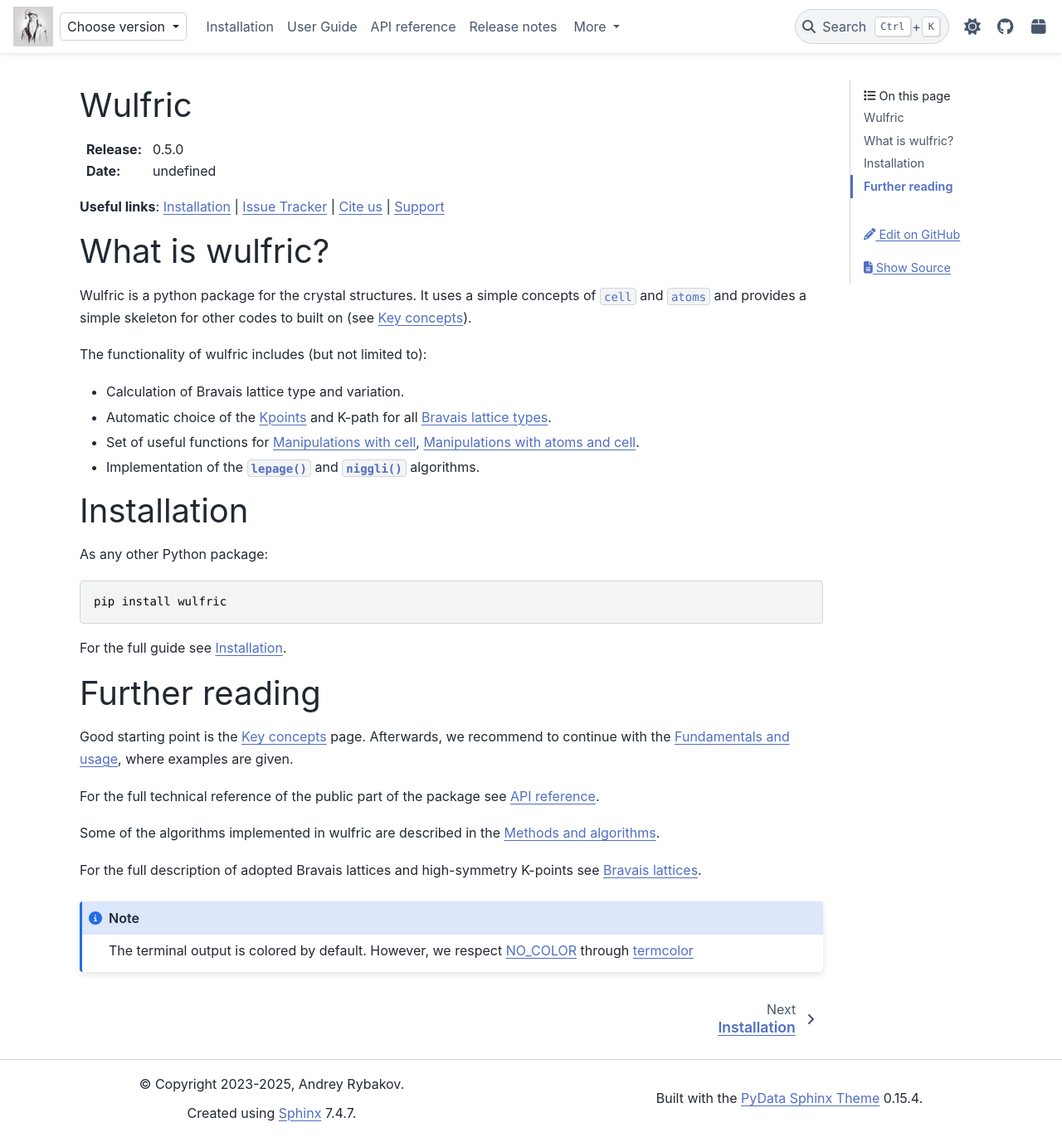
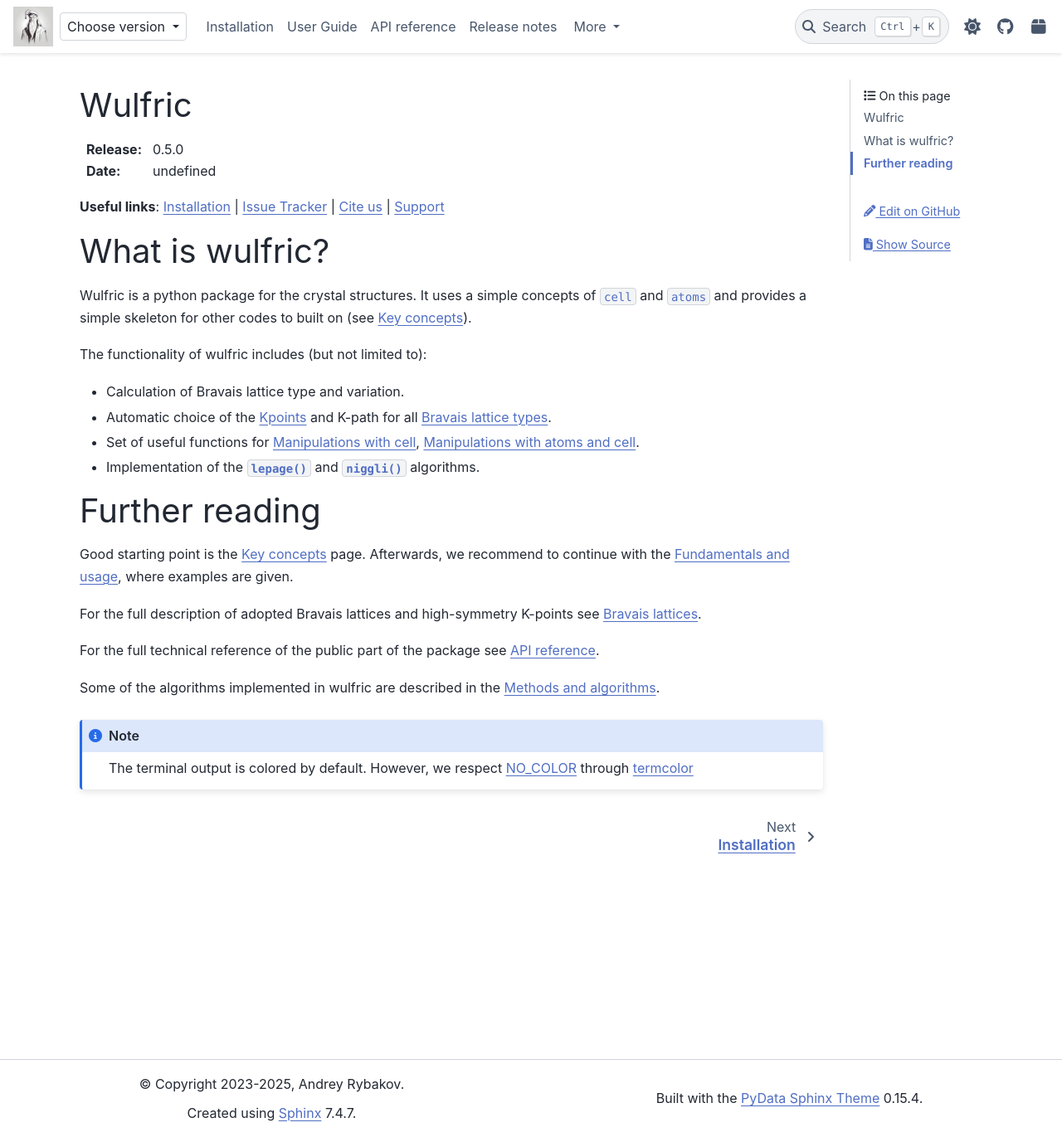
Before and after one commit to adrybakov/wulfric, a Sphinx documentation site: the page built from docs/source/index.rst, in a window 1280 px wide and 1371 px high. Shown: the whole window at 83% size. Built offline with Sphinx 7.4.7 and the PyData theme 0.15.4, drawn with Linux system fonts in a browser that asks for light colours; a script that is not in the unit is left out.

Commit message:
Update index page

```diff
--- a/docs/source/index.rst
+++ b/docs/source/index.rst
@@ -42,16 +42,6 @@ The functionality of wulfric includes (but not limited to):
 
 * Implementation of the :py:func:`.lepage` and :py:func:`.niggli` algorithms.
 
-************
-Installation
-************
-
-As any other Python package::
-
-  pip install wulfric
-
-For the full guide see :ref:`user-guide_start_installation`.
-
 ***************
 Further reading
 ***************
@@ -59,14 +49,14 @@ Further reading
 Good starting point is the :ref:`user-guide_usage_key-concepts` page. Afterwards, we
 recommend to continue with the :ref:`user-guide_fundamentals`, where examples are given.
 
+For the full description of adopted Bravais lattices and high-symmetry K-points
+see :ref:`user-guide_conventions_bravais-lattices`.
+
 For the full technical reference of the public part of the package see :ref:`api`.
 
 Some of the algorithms implemented in wulfric are described in the
 :ref:`user-guide_library`.
 
-For the full description of adopted Bravais lattices and high-symmetry K-points
-see :ref:`user-guide_conventions_bravais-lattices`.
-
 .. note::
   The terminal output is colored by default. However, we respect
   |NO_COLOR|_ through |termcolor|_
```
